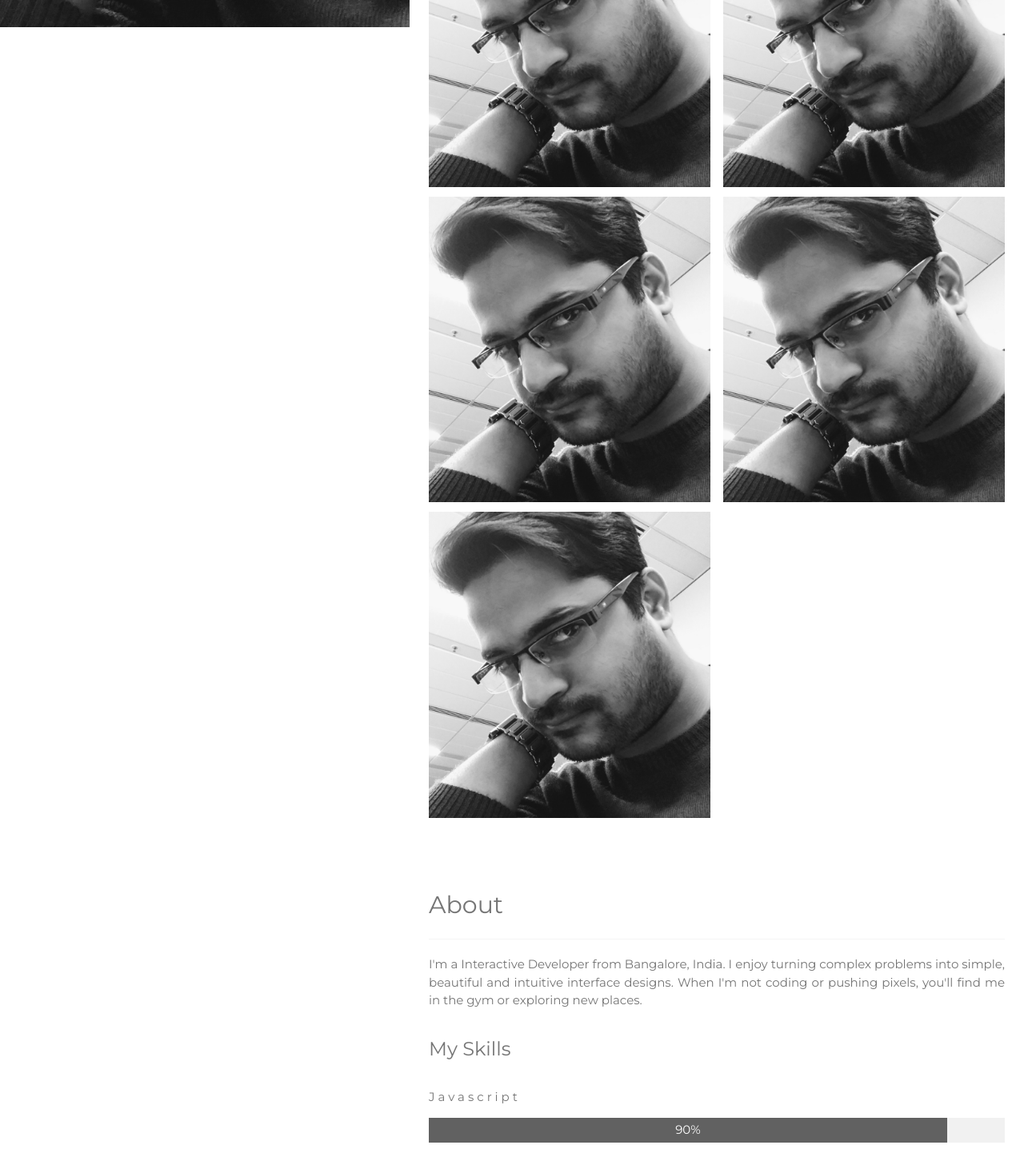
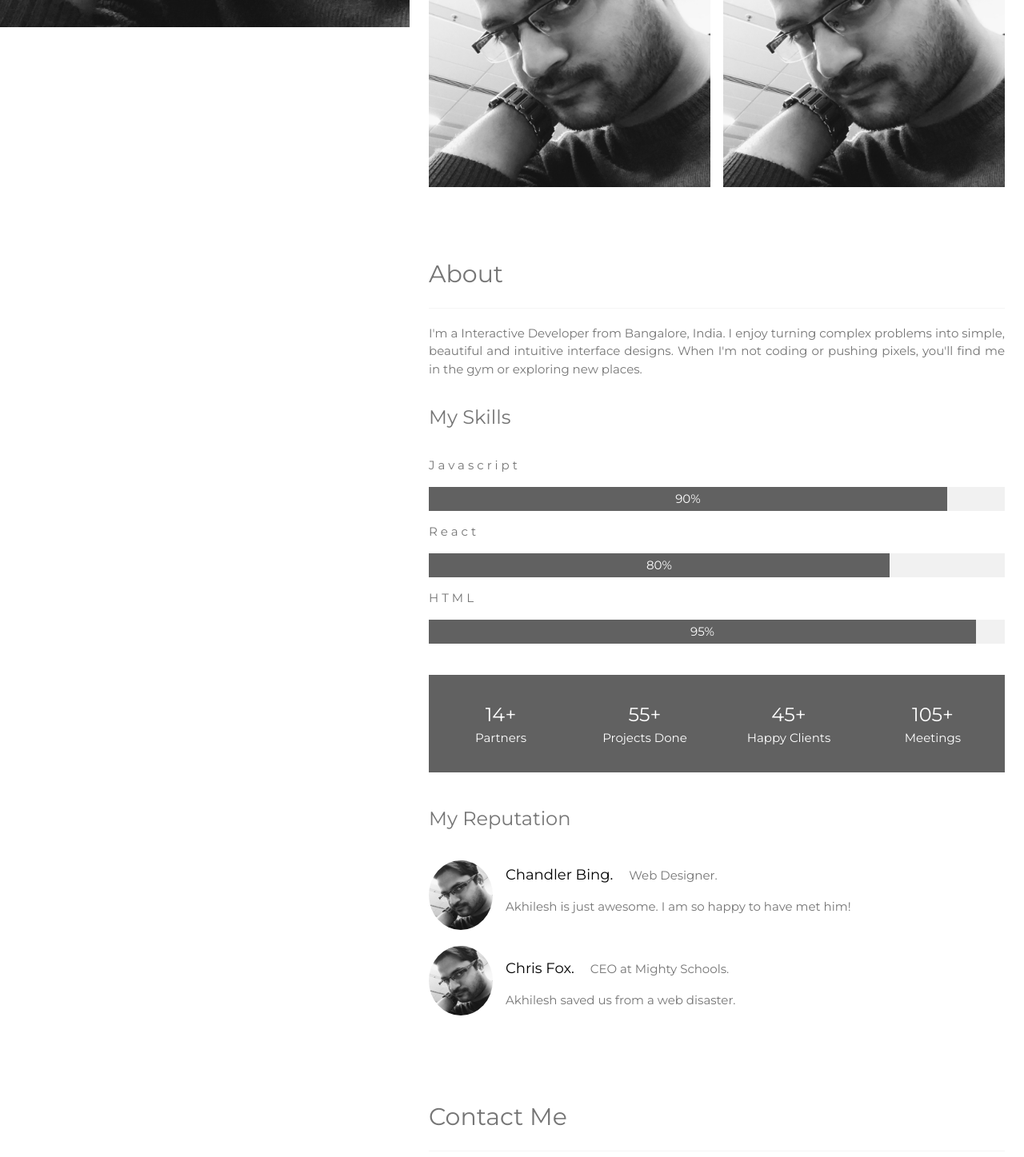
Before and after one commit to ajha23/my-portfolio, a React (Create React App) app: page / in a window 1280 px wide. Shown: the part 766-2213 px from the top of the page at 80% size. Built offline with nearby package versions, Linux system fonts and the light colour scheme.

Commit message:
Added Testimonials

```diff
--- a/src/app/components/About.js
+++ b/src/app/components/About.js
@@ -1,12 +1,14 @@
 import React from 'react'
 import Skills from './Skills'
 import ClientInfo from './ClientInfo'
+import Testimonials from './Testimonials'
 
 export default function About() {
     return (
         <div class="w3-content w3-justify w3-text-grey w3-padding-32" id="about">
             <Skills />
             <ClientInfo />
+            <Testimonials />
         </div>
     )
 }
--- a/src/app/components/Home.js
+++ b/src/app/components/Home.js
@@ -4,11 +4,11 @@ import Image from '../assets/myPhoto.jpg'
 
 export default function Home() {
     return (
-        <div class="w3-container w3-center" style={{padding:"128px 16px"}} id="home">
+        <div class="w3-container w3-center" style={{ padding: "128px 16px" }} id="home">
             <h1 class="w3-jumbo"><b>Akhilesh Jha</b></h1>
             <p>Interactive Developer</p>
-            <img src={Image} class="w3-image w3-hide-large w3-hide-small w3-round" style={{display:"block",width:"60%",margin:"auto"}} />
-            <img src={Image} class="w3-image w3-hide-large w3-hide-medium w3-round" width="1000" height="1333" />
+            <img src={Image} alt="" class="w3-image w3-hide-large w3-hide-small w3-round" style={{ display: "block", width: "60%", margin: "auto" }} />
+            <img src={Image} alt="" class="w3-image w3-hide-large w3-hide-medium w3-round" width="1000" height="1333" />
             <a href={Image} download>
                 <button class="w3-button w3-light-grey w3-padding-large w3-margin-top">
                     <i class="fa fa-download"></i> Download Resume
--- a/src/app/components/Portfolio.js
+++ b/src/app/components/Portfolio.js
@@ -9,13 +9,12 @@ export default class Portfolio extends Component {
                 <hr class="w3-opacity" />
                 <div class="w3-row-padding" style={{ margin: "0 -16px" }}>
                     <div class="w3-half">
-                        <img src={Image} width="100%" />
-                        <img src={Image} width="100%" />
-                        <img src={Image} width="100%" />
+                        <img src={Image} alt="" style={{ width: "100%" }} />
+
                     </div>
                     <div class="w3-half">
-                        <img src={Image} width="100%" />
-                        <img src={Image} width="100%" />
+                        <img src={Image} alt="" style={{ width: "100%" }} />
+
                     </div>
                 </div>
             </div>
--- /dev/null
+++ b/src/app/components/Testimonials.js
@@ -0,0 +1,18 @@
+import React from 'react'
+import Image from '../assets/myPhoto.jpg'
+
+export default function Testimonials() {
+
+    return (
+        <React.Fragment>
+            <h3 class="w3-padding-24">My Reputation</h3>
+            <img src={Image} alt="Avatar" class="w3-left w3-circle w3-margin-right" style={{ width: "80px" }} />
+            <p><span class="w3-large w3-text-black w3-margin-right">Chandler Bing.</span> Web Designer.</p>
+            <p>Akhilesh is just awesome. I am so happy to have met him!</p><br />
+
+            <img src={Image} alt="Avatar" class="w3-left w3-circle w3-margin-right" style={{ width: "80px" }} />
+            <p><span class="w3-large w3-text-black w3-margin-right">Chris Fox.</span> CEO at Mighty Schools.</p>
+            <p>Akhilesh saved us from a web disaster.</p><br />
+        </React.Fragment>
+    )
+}
```
